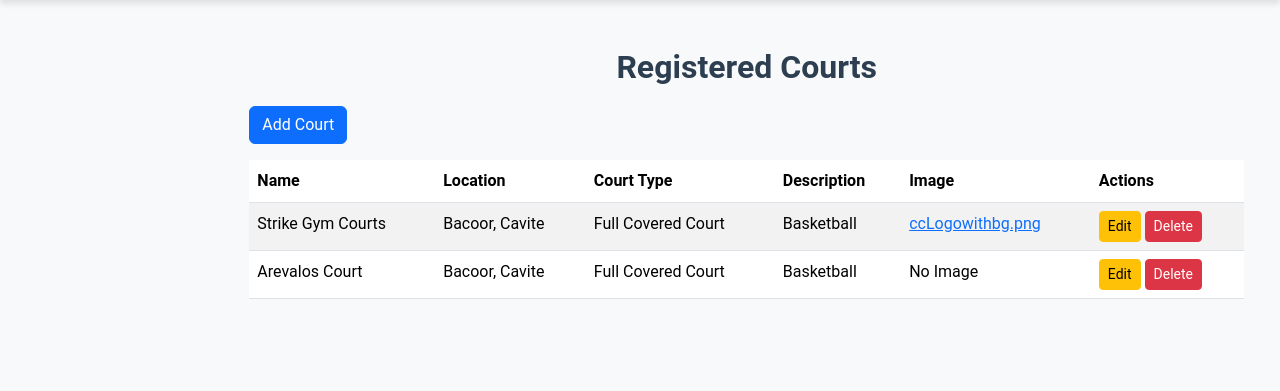
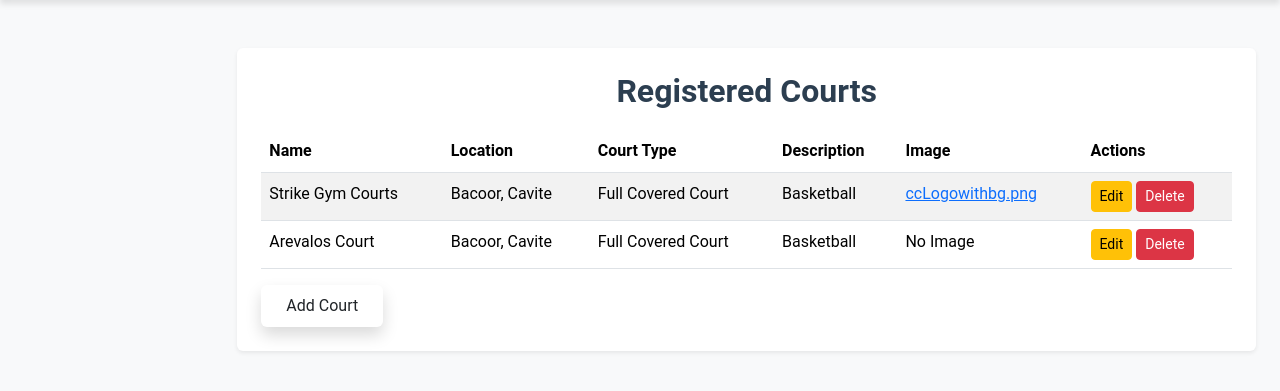
Before and after one commit to jhaykrab/CourtCentral-casundo, a Django app: page /list_courts/ in a window 1280 px wide. Shown: the part 86-477 px from the top of the page. Run offline with Django 5.2, Linux system fonts and the light colour scheme; data comes from the database, SQL or seed files in the repository; both versions use the stored data as it was after the commit; tables that the repository leaves empty hold one stand-in row (values such as "Sample post"); one stand-in notice (Sample message) is shown; some libraries are stand-ins or nearby versions.

Commit message:
Fixed the list_courts.html

```diff
--- a/casundo/myapp/templates/myApp/base.html
+++ b/casundo/myapp/templates/myApp/base.html
@@ -7,6 +7,7 @@
     <title>{% block title %}CourtCentral{% endblock %}</title>
     <link href="https://cdn.jsdelivr.net/npm/bootstrap@5.3.2/dist/css/bootstrap.min.css" rel="stylesheet">
     <link rel="stylesheet" href="{% static 'css/base.css' %}">
+    <link rel="stylesheet" href="{% static 'css/list_courts.css' %}">
     {% block styles %}{% endblock %}
 </head>
 <body>
--- a/casundo/myapp/templates/myApp/list_courts.html
+++ b/casundo/myapp/templates/myApp/list_courts.html
@@ -2,21 +2,22 @@
 {% load crispy_forms_tags %} {% load static %}
 
 {% block content %}
-<div class="container mt-5">
-    <h1>Registered Courts</h1>
+<div class="container mt-5 mb-5 p-4 shadow-sm bg-white rounded add-court-container">
+    <h1 class="title-spacing">Registered Courts</h1>
 
     {% if messages %}
+        <div class="container mt-3">
             {% for message in messages %}
-        <div class="alert alert-{{ message.tags }} position-fixed top-0 start-50 translate-middle-x mt-3" role="alert">
+                <div class="alert alert-dismissible fade show
+                            {% if message.tags == 'success' %}alert-success-custom
+                            {% elif message.tags == 'error' or message.tags == 'danger' %}alert-error-custom{% endif %}"
+                     role="alert">
                     {{ message }}
+                    <button type="button" class="btn-close" data-bs-dismiss="alert" aria-label="Close"></button>
                 </div>
             {% endfor %}
-
+        </div>
     {% endif %}
-
-    <div class="mb-3">
-        <a href="{% url 'register_court' %}" class="btn btn-primary">Add Court</a>
-    </div>
 
      {% if courts %}
         <table class="table table-striped">
@@ -46,7 +47,6 @@
                                 No Image
                             {% endif %}
                         </td>
-
                         <td>
                             <button type="button" class="btn btn-sm btn-warning edit-court"
                                 data-court-id="{{ court.id }}"
@@ -68,7 +68,12 @@
     {% else %}
         <p>No courts have been registered yet.</p>
     {% endif %}
+
+    <!-- Add Court Button Sticks to Bottom-Right -->
+<div class="add-court-button">
+    <a href="{% url 'register_court' %}" class="btn custom-add-court px-4 py-2 shadow">Add Court</a>
 </div>
+
 
 <div class="modal fade" id="imageModal" tabindex="-1" aria-labelledby="imageModalLabel" aria-hidden="true">
     <div class="modal-dialog">
@@ -152,17 +157,10 @@
         });
 
 
-
-
         // ✅ EDIT COURT FUNCTIONALITY
         editButtons.forEach(button => {
             button.addEventListener('click', () => {
                 const courtId = button.dataset.courtId;
-            const courtName = button.dataset.courtName;
-            const courtLocation = button.dataset.courtLocation;
-            const courtType = button.dataset.courtType;
-            const courtDescription = button.dataset.courtDescription;
-            const courtImage = button.dataset.courtImage;
 
                 editCourtId.value = courtId;
                 editFormFields.innerHTML = '<p>Loading...</p>'; // Show loading text
@@ -172,20 +170,6 @@
                     .then(data => {
                         if (data.form_html) {
                             editFormFields.innerHTML = data.form_html;
-
-                        // Populate fields *after* inserting the form HTML
-                        document.querySelector('[name="name"]').value = courtName;
-                        document.querySelector('[name="location"]').value = courtLocation;
-                        document.querySelector('[name="court_type"]').value = courtType;
-                        document.querySelector('[name="description"]').value = courtDescription;
-
-                        const imagePreview = document.getElementById('image-preview');
-                        if (courtImage && imagePreview) {
-                            imagePreview.src = courtImage;
-                            imagePreview.style.display = 'block';
-                        } else if (imagePreview) {
-                            imagePreview.style.display = 'none';
-                        }
                         } else {
                             editFormFields.innerHTML = '<p>Error loading form.</p>';
                         }
@@ -197,6 +181,31 @@
             });
         });
 
+        // ✅ FORM SUBMISSION FOR EDITING COURT
+        editForm.addEventListener('submit', function(event) {
+            event.preventDefault(); // Prevent default form submission
+
+            const formData = new FormData(editForm); // Collect form data
+
+            fetch(`/edit_court/${editCourtId.value}/`, {
+                method: 'POST',
+                body: formData,
+                headers: {
+                    'X-CSRFToken': csrftoken // Include CSRF token
+                }
+            })
+            .then(response => {
+                if (response.ok) {
+                    window.location.reload(); // Reload the page to see changes
+                } else {
+                    alert('Error saving changes.');
+                }
+            })
+            .catch(error => {
+                console.error('Error:', error);
+                alert('An error occurred while saving changes.');
+            });
+        });
 
         // ✅ DELETE COURT FUNCTIONALITY
         deleteButtons.forEach(button => {
@@ -245,6 +254,5 @@
         });
     });
 
-
 </script>
 {% endblock %}
```
Also changed, not shown: casundo/db.sqlite3. Lines whose indentation alone changed are shown as unchanged.
